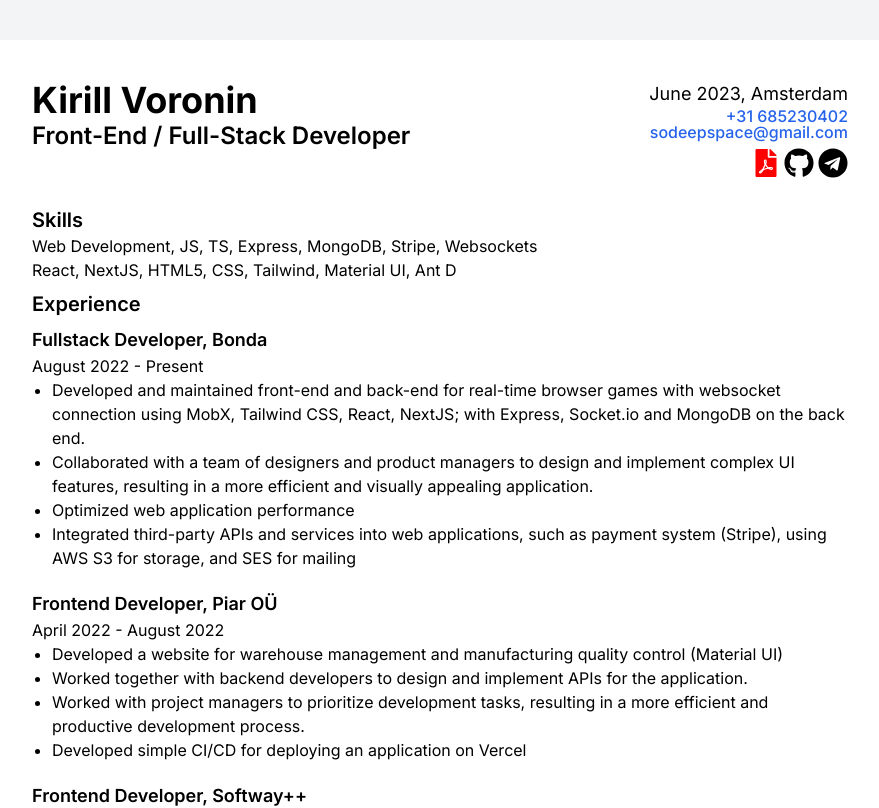
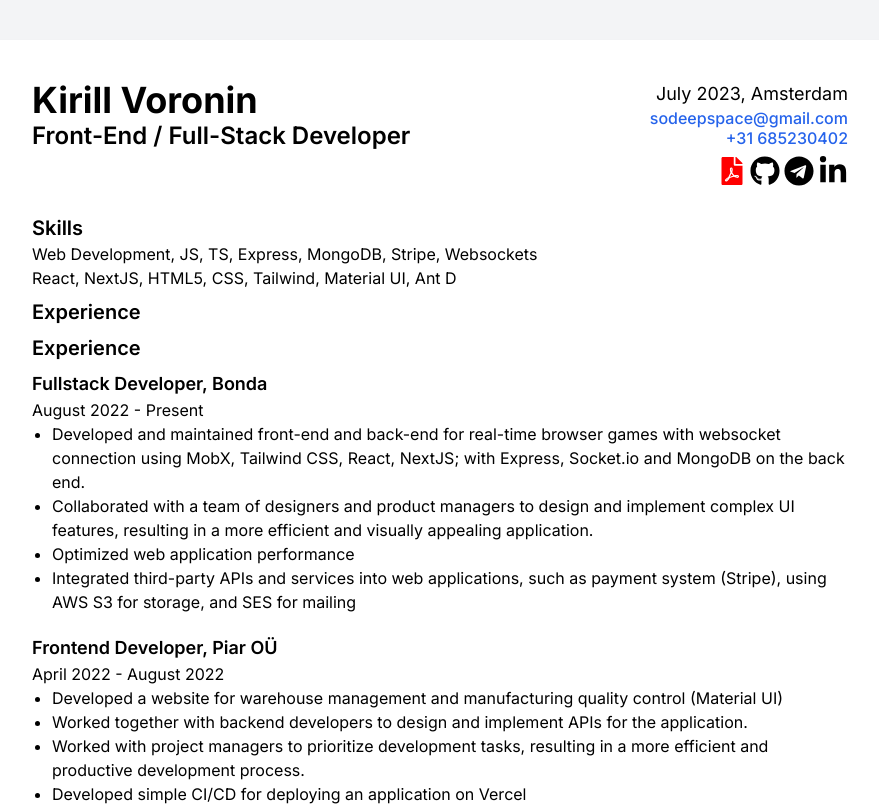
Before and after one commit to Foxona/foxona_cv, a Next.js app: page / in a window 1280 px wide. Shown: the top 808 px of the page, without its empty margins (200-1079 px from the left). Built offline with nearby package versions, Linux system fonts and the light colour scheme.

Commit message:
linkedin link added, links ui changes

```diff
--- a/src/app/page.tsx
+++ b/src/app/page.tsx
@@ -1,6 +1,6 @@
 "use client";
 import Head from "next/head";
-import { FaTelegram, FaGithub, FaFilePdf } from "react-icons/fa";
+import { FaTelegram, FaGithub, FaFilePdf, FaLinkedinIn } from "react-icons/fa";
 
 const ExperienceSection = () => {
   const myExperiences = [
@@ -37,7 +37,10 @@ const ExperienceSection = () => {
     },
   ];
 
-  return myExperiences.map((experience) => (
+  return (
+    <>
+      <h3 className="mb-2 text-xl font-semibold">Experience</h3>
+      {myExperiences.map((experience) => (
     <div className="mb-5" key={experience.title}>
       <h4 className="text-lg font-semibold">{experience.title}</h4>
       <p>{experience.date}</p>
@@ -47,7 +50,9 @@ const ExperienceSection = () => {
         ))}
       </ul>
     </div>
-  ));
+      ))}
+    </>
+  );
 };
 
 const styles = {
@@ -77,6 +82,11 @@ const links = [
     name: "telegram",
     link: "https://t.me/lucawio",
     icon: <FaTelegram size={30} />,
+  },
+  {
+    name: "linkedin",
+    link: "https://www.linkedin.com/in/foxona",
+    icon: <FaLinkedinIn size={30} />,
   },
 ];
 
@@ -111,13 +121,13 @@ export default function Home() {
 
           <div className="flex flex-col">
             <div className="pb-4 pt-2 md:pt-0">
-              <div className="flex flex-col leading-4 md:items-end">
-                <h1 className="text-lg">June 2023, Amsterdam</h1>
-                <a className={styles.link} href="tel:+31685230402">
+              <div className="flex flex-col print:items-end md:items-end">
+                <h1 className="text-lg">July 2023, Amsterdam</h1>
+                <a className={`${styles.link} leading-5`} href="mailto:sodeepspace@gmail.com">
+                  sodeepspace@gmail.com
+                </a>
+                <a className={`${styles.link} leading-5`} href="tel:+31685230402">
                   +31 685230402
-                </a>
-                <a className={styles.link} href="mailto:sodeepspace@gmail.com">
-                  sodeepspace@gmail.com
                 </a>
                 <IconLinks />
               </div>
```
